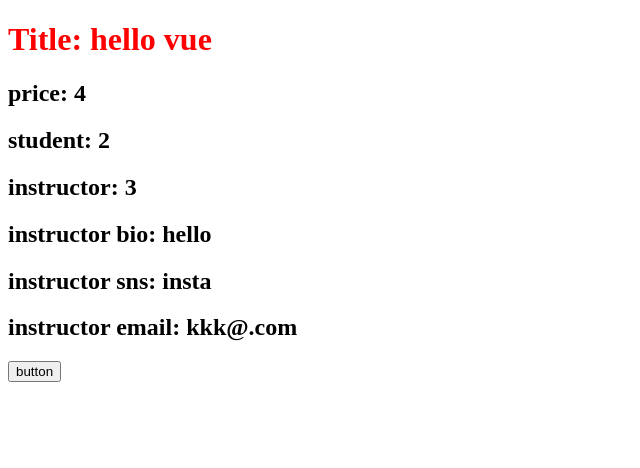
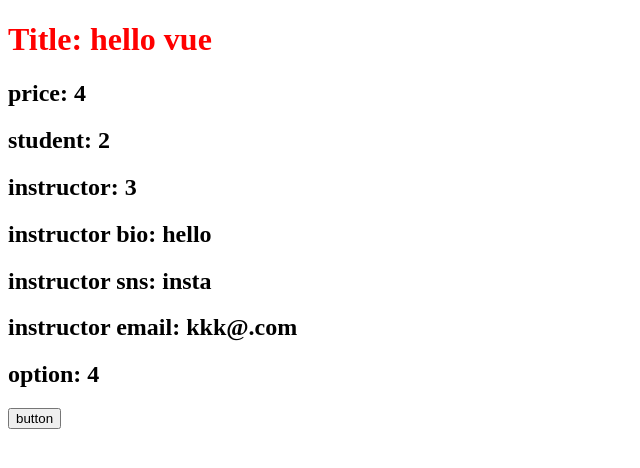
Before and after one commit to 802-web/first-vue, a Vue app: page / in a window 1280 px wide. Shown: the top 468 px of the page, without its empty margins (0-640 px from the left). Built offline with nearby package versions, Linux system fonts and the light colour scheme.

Commit message:
how to use optional ref

```diff
--- a/src/App.vue
+++ b/src/App.vue
@@ -23,7 +23,12 @@ const instructor = reactive({
 	email: ref('kkk@.com')
 })
 instructor.bio = 'hello'
-console.log(instructor.email)
+
+const option = {
+	key: ref('ww'),
+	val: ref(3)
+}
+console.log(option.key)
 </script>
 <template>
 	<h1>Title: {{ title }}</h1>
@@ -33,6 +38,7 @@ console.log(instructor.email)
 	<h2>instructor bio: {{ instructor.bio }}</h2>
 	<h2>instructor sns: {{ instructor.sns.instagram }}</h2>
 	<h2>instructor email: {{ instructor.email }}</h2>
+	<h2>option: {{ option.val.value + 1 }}</h2>
 	<button @click="incremnet">button</button>
 </template>
 <style>
```
